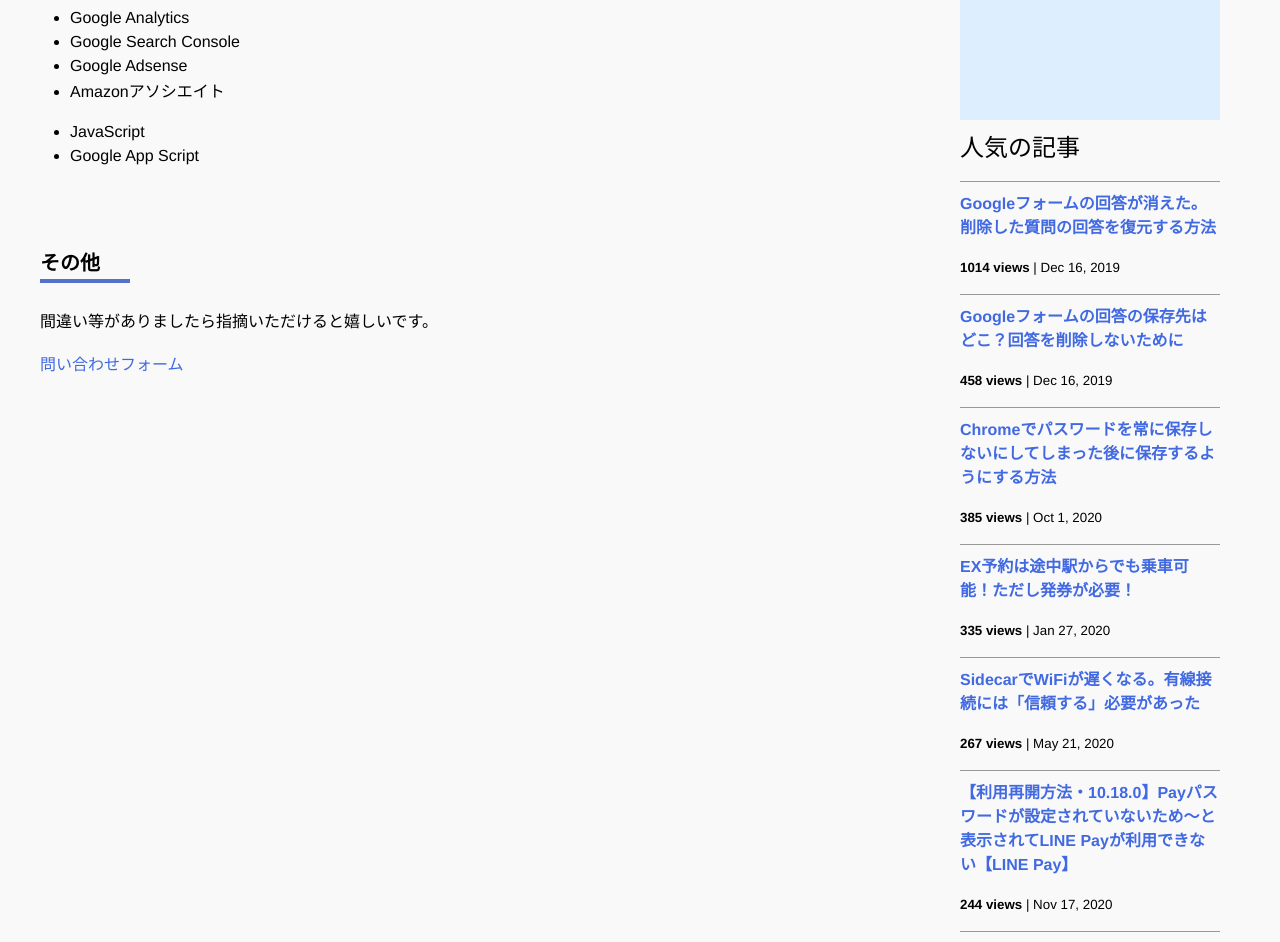
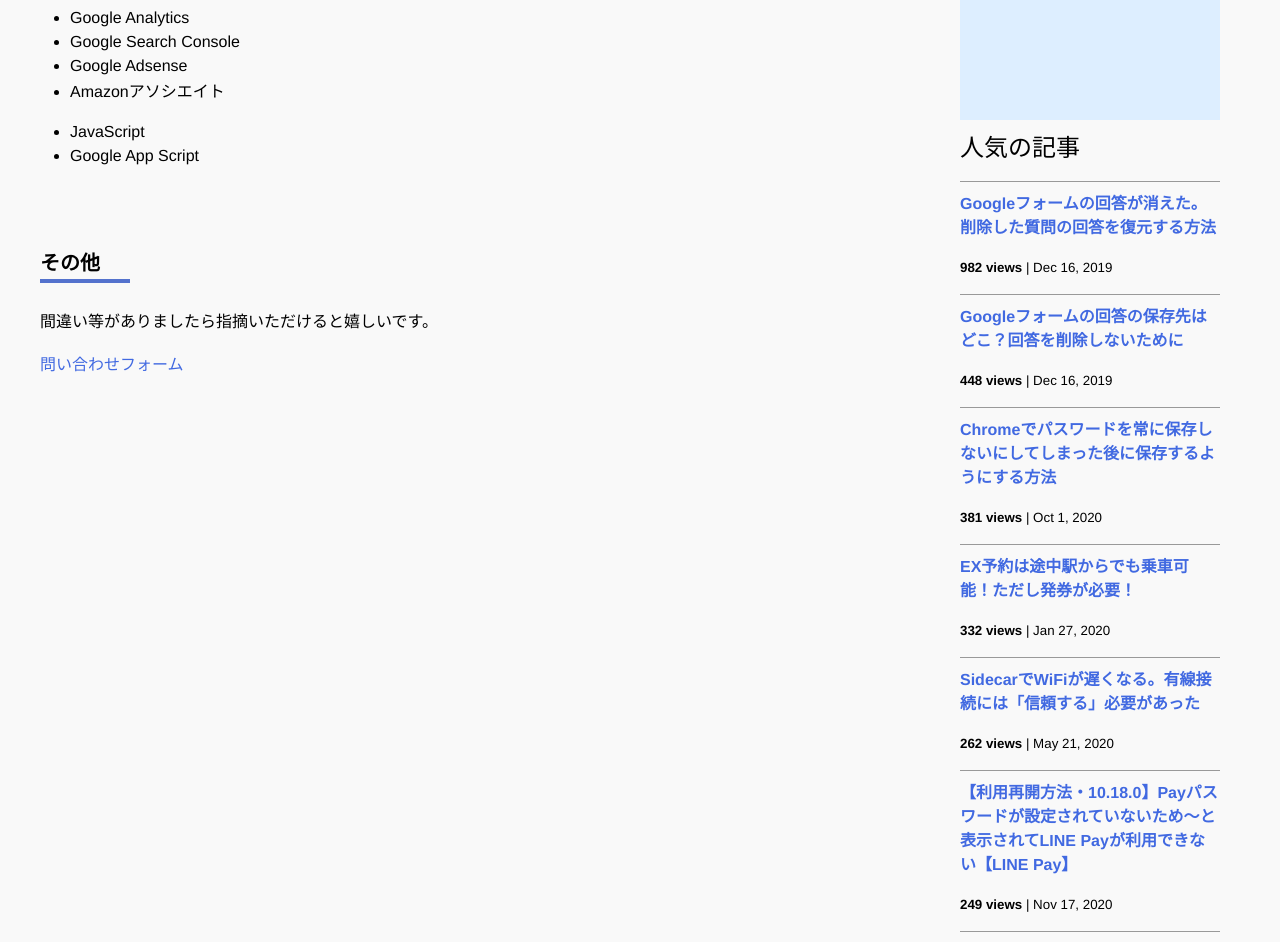
Before and after one commit to iwanaminami/shoyaiwaname, a Jekyll site: the page built from about.markdown, in a window 1280 px wide and 1400 px high, scrolled down 693 px. Shown: the top 942 px of the window. Built offline with Jekyll 4.4.1, drawn with Linux system fonts in a browser that asks for light colours; nearby versions of some CDN libraries; comment, search, counter and statistics services are not loaded.

Commit message:
a new commit message

```diff
--- a/_data/popularposts.yml
+++ b/_data/popularposts.yml
@@ -1,17 +1,17 @@
 side:
-  - view: 1014
+  - view: 982
     url: /2019/12/16/restore-googleform.html
-  - view: 458
+  - view: 448
     url: /2019/12/16/googleform-answers.html
-  - view: 385
+  - view: 381
     url: /2020/10/01/googlepassword.html
-  - view: 335
+  - view: 332
     url: /2020/01/27/ex-rideontheway.html
-  - view: 267
+  - view: 262
     url: /2020/05/21/sidecar-via-cable.html
-  - view: 244
+  - view: 249
     url: /2020/11/17/linepay.html
-  - view: 126
+  - view: 121
     url: /2020/01/23/sfcgold.html
   - view: 114
     url: /2021/05/18/image-compression-word.html
```
